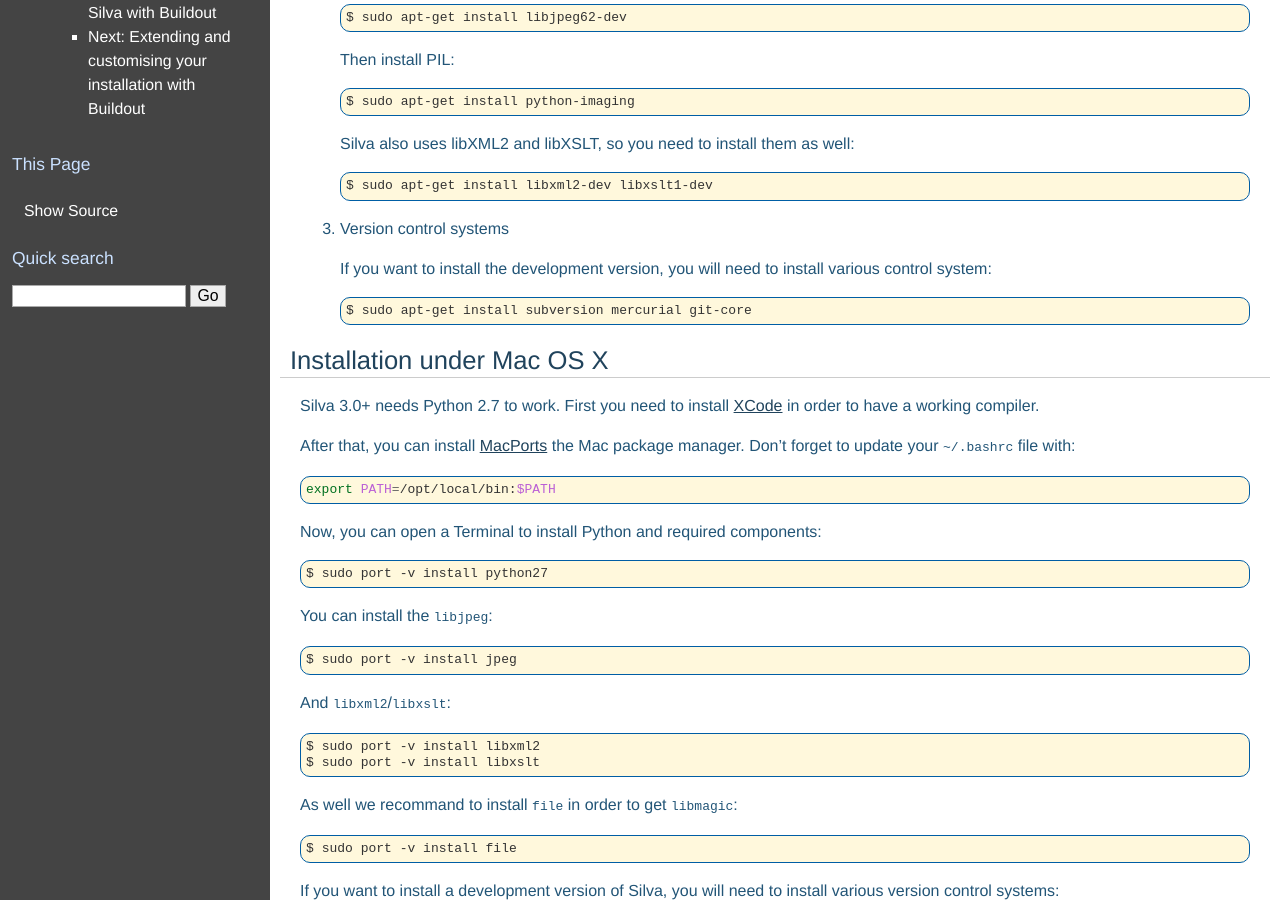
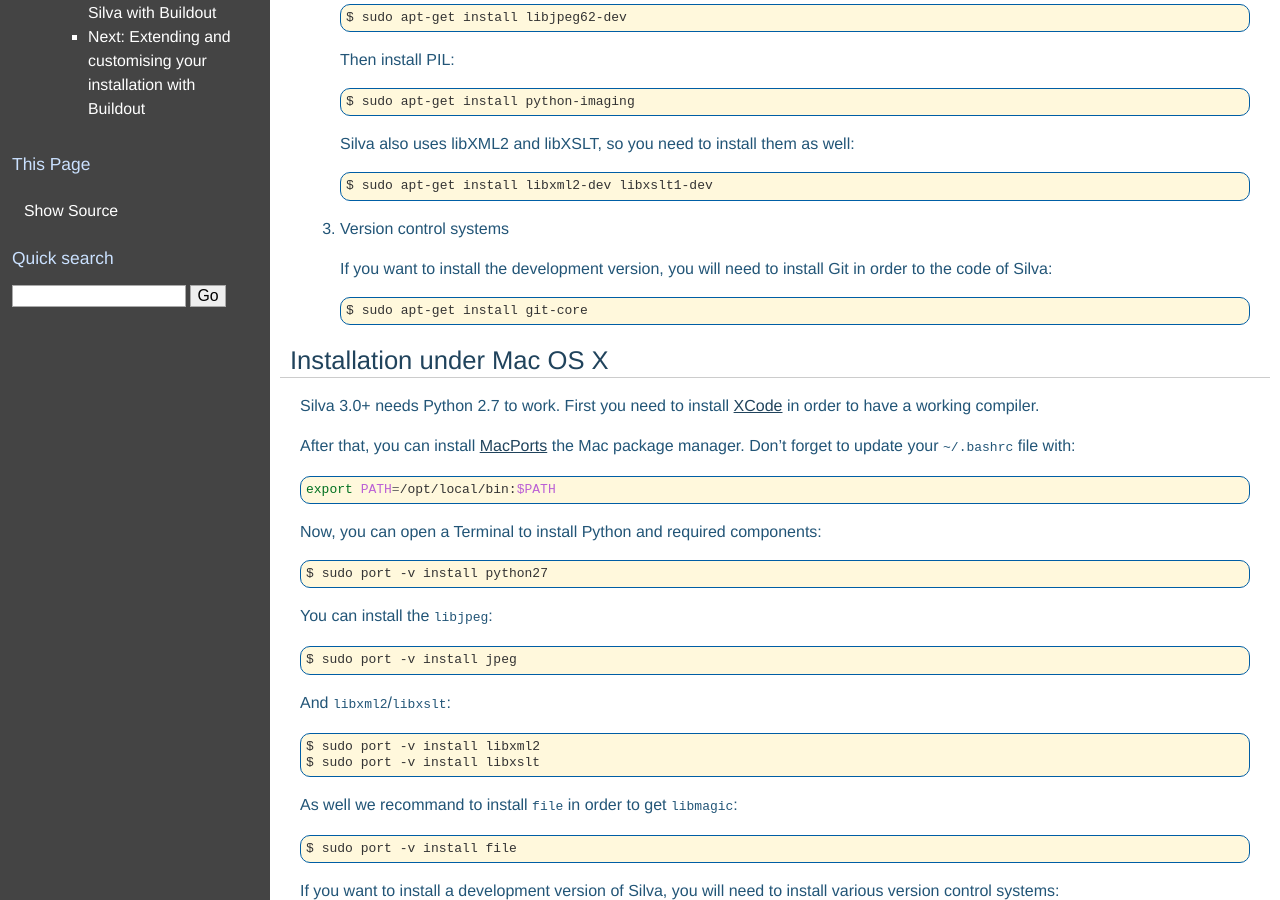
Before and after one commit to silvacms/documentation, a Sphinx documentation site: the page built from source/buildout/requirements.rst, in a window 1280 px wide and 900 px high, scrolled down 633 px. Built offline with Sphinx 7.4.7, drawn with Linux system fonts in a browser that asks for light colours; pages that are not in the unit, such as notebooks, are missing from menus; comment, search, counter and statistics services are not loaded.

Commit message:
You only need Git now to install Silva.

```diff
--- a/source/buildout/requirements.rst
+++ b/source/buildout/requirements.rst
@@ -61,11 +61,11 @@
 3. Version control systems
 
    If you want to install the development version, you will need to
-   install various control system:
+   install Git in order to the code of Silva:
 
    .. code-block:: sh
 
-      $ sudo apt-get install subversion mercurial git-core
+      $ sudo apt-get install git-core
 
 
 Installation under Mac OS X
```
